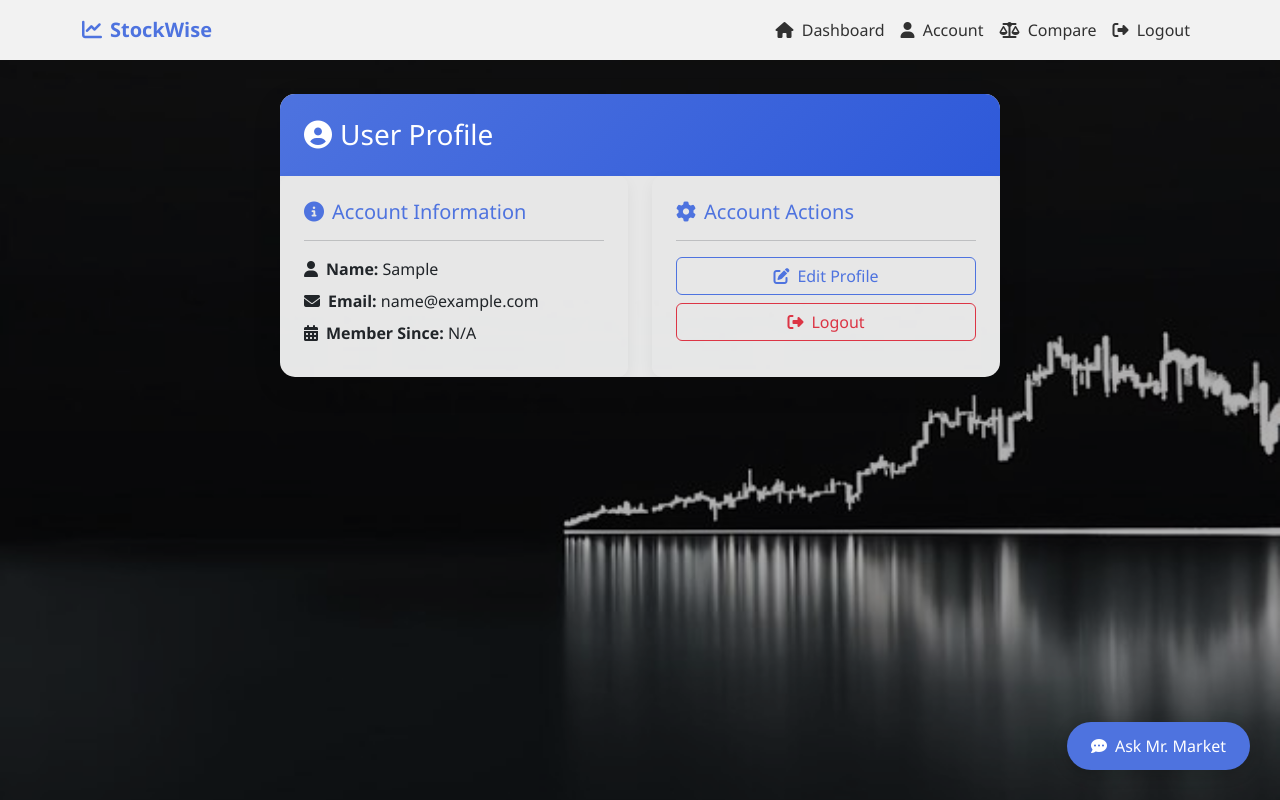
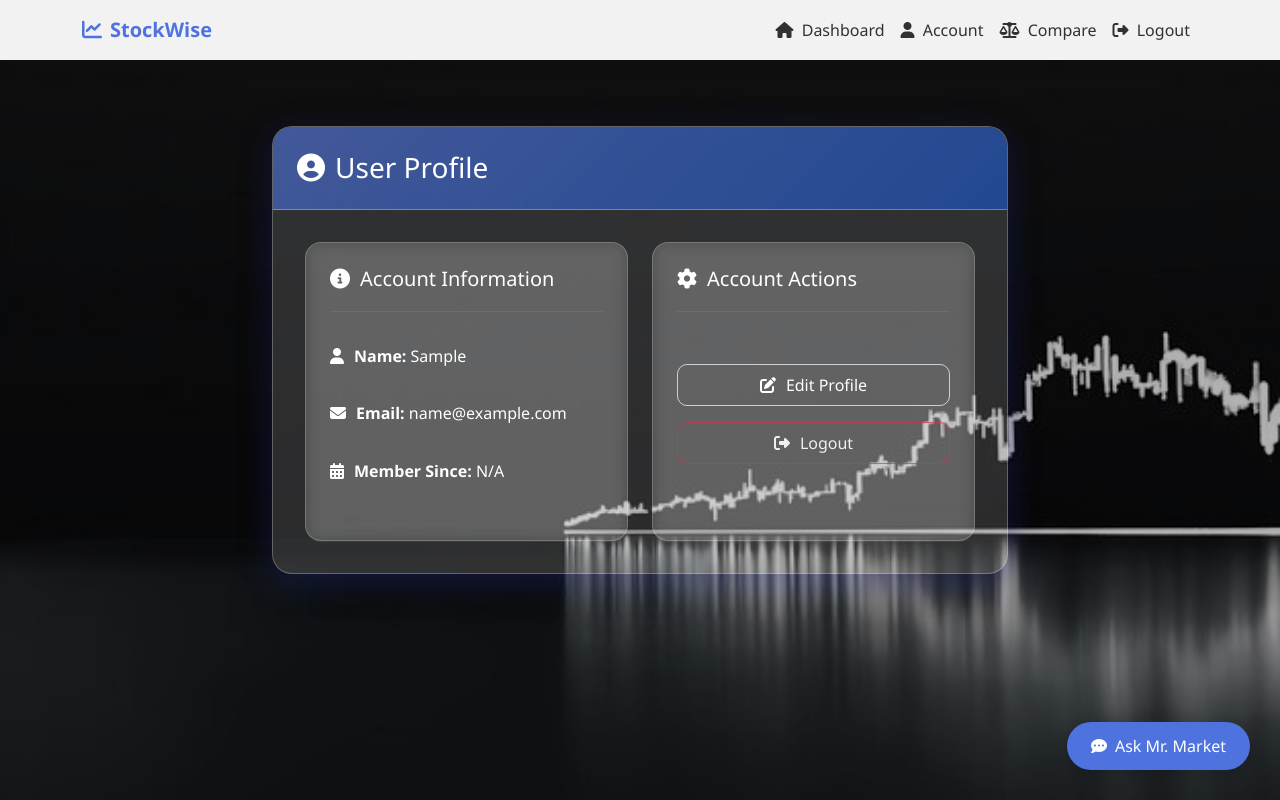
Before and after one commit to Arka-Sengupta/StockWise, a Flask app: page /user-details in a window 1280 px wide. Run offline with Flask 3, Linux system fonts and the light colour scheme; the visitor is signed in with stand-in values (Sample User, id 1).

Commit message:
Update user-details.html

```diff
--- a/website/templates/user-details.html
+++ b/website/templates/user-details.html
@@ -4,98 +4,158 @@
 
 {% block extra_styles %}
 <style>
+  .profile-container {
+    padding: 2rem 0;
+  }
+
   .profile-card {
-    background: rgba(255, 255, 255, 0.9);
-    border-radius: 15px;
-    box-shadow: 0 10px 30px rgba(0, 0, 0, 0.1);
+    background: rgba(255, 255, 255, 0.15) !important;
+    backdrop-filter: blur(12px);
+    -webkit-backdrop-filter: blur(12px);
+    border-radius: 20px !important;
+    border: 1px solid rgba(255, 255, 255, 0.25);
+    box-shadow: 0 8px 32px 0 rgba(31, 38, 135, 0.37);
+    color: white;
+    transition: all 0.3s ease;
     overflow: hidden;
+    width: 100%;
+    min-height: 400px;
+  }
+
+  .profile-card:hover {
+    transform: translateY(-5px);
+    box-shadow: 0 12px 40px rgba(31, 38, 135, 0.45);
   }
 
   .profile-card .card-header {
-    background: linear-gradient(135deg, #4e73df 0%, #2e59d9 100%);
+    background: linear-gradient(135deg, rgba(78, 115, 223, 0.6) 0%, rgba(28, 83, 185, 0.7) 100%) !important;
+    border-bottom: 1px solid rgba(255, 255, 255, 0.3);
     padding: 1.5rem;
   }
 
-  .info-card {
-    border: none;
-    border-radius: 10px;
-    box-shadow: 0 5px 15px rgba(0, 0, 0, 0.05);
-    height: 100%;
+  .profile-card .card-body {
+    padding: 2rem;
   }
 
-  .info-card .card-body {
+  .info-card {
+    background: rgba(255, 255, 255, 0.12) !important;
+    backdrop-filter: blur(8px);
+    -webkit-backdrop-filter: blur(8px);
+    border: 1px solid rgba(255, 255, 255, 0.2);
+    border-radius: 16px !important;
+    color: white;
+    transition: all 0.3s ease;
+    height: 100%;
     padding: 1.5rem;
   }
 
+  .info-card:hover {
+    background: rgba(255, 255, 255, 0.18) !important;
+    transform: translateY(-3px);
+  }
+
   .info-card h5 {
-    color: var(--primary-color);
-    margin-bottom: 1rem;
+    color: white !important;
+    font-size: 1.25rem;
+    margin-bottom: 1.25rem;
   }
 
   .info-card hr {
-    opacity: 0.2;
+    border-color: rgba(255, 255, 255, 0.3);
     margin: 1rem 0;
   }
 
   .info-card p {
-    margin-bottom: 0.5rem;
+    margin-bottom: 1rem;
+    font-size: 1rem;
+    line-height: 1.6;
+    padding: 0.5rem 0;
   }
 
   .btn-outline-primary {
-    border-color: var(--primary-color);
-    color: var(--primary-color);
+    border-color: rgba(255, 255, 255, 0.7);
+    color: white;
+    background: transparent;
+    padding: 0.5rem 1rem;
+    border-radius: 10px;
+    transition: all 0.3s ease;
+    margin: 0.25rem 0;
   }
 
   .btn-outline-primary:hover {
-    background: var(--primary-color);
+    background: rgba(255, 255, 255, 0.25);
     color: white;
+    border-color: white;
   }
 
   .btn-outline-danger {
-    border-color: #dc3545;
-    color: #dc3545;
+    border-color: rgba(220, 53, 69, 0.7);
+    color: rgba(255, 255, 255, 0.9);
+    background: transparent;
+    padding: 0.5rem 1rem;
+    border-radius: 10px;
+    transition: all 0.3s ease;
+    margin: 0.25rem 0;
   }
 
   .btn-outline-danger:hover {
-    background: #dc3545;
+    background: rgba(220, 53, 69, 0.3);
     color: white;
+    border-color: rgba(220, 53, 69, 0.9);
+  }
+
+  .text-muted {
+    color: rgba(255, 255, 255, 0.7) !important;
+  }
+
+  /* Improved spacing */
+  .card-content {
+    padding: 0.5rem 0;
+  }
+
+  .action-buttons {
+    margin-top: 1.5rem;
+  }
+
+  .icon-spacing {
+    margin-right: 10px;
   }
 </style>
 {% endblock %}
 
 {% block content %}
-<div class="container">
+<div class="container profile-container">
   <div class="row justify-content-center animate__animated animate__fadeIn">
-    <div class="col-lg-8">
+    <div class="col-lg-10 col-xl-8">
       <div class="profile-card">
         <div class="card-header text-white">
-          <h3 class="mb-0"><i class="fas fa-user-circle me-2"></i>User Profile</h3>
+          <h3 class="mb-0"><i class="fas fa-user-circle icon-spacing"></i>User Profile</h3>
         </div>
         <div class="card-body">
           <div class="row g-4">
             <div class="col-md-6">
               <div class="info-card">
-                <div class="card-body">
-                  <h5><i class="fas fa-info-circle me-2"></i>Account Information</h5>
-                  <hr>
-                  <p><strong><i class="fas fa-user me-2"></i>Name:</strong> {{ current_user.first_name }}</p>
-                  <p><strong><i class="fas fa-envelope me-2"></i>Email:</strong> {{ current_user.email }}</p>
-                  <p><strong><i class="fas fa-calendar-alt me-2"></i>Member Since:</strong>
+                <h5><i class="fas fa-info-circle icon-spacing"></i>Account Information</h5>
+                <hr>
+                <div class="card-content">
+                  <p><strong><i class="fas fa-user icon-spacing"></i>Name:</strong> {{ current_user.first_name }}</p>
+                  <p><strong><i class="fas fa-envelope icon-spacing"></i>Email:</strong> {{ current_user.email }}</p>
+                  <p><strong><i class="fas fa-calendar-alt icon-spacing"></i>Member Since:</strong>
                     {{ current_user.created_at.strftime('%B %d, %Y') if current_user.created_at else 'N/A' }}</p>
                 </div>
               </div>
             </div>
             <div class="col-md-6">
               <div class="info-card">
-                <div class="card-body">
-                  <h5><i class="fas fa-cog me-2"></i>Account Actions</h5>
-                  <hr>
-                  <div class="d-grid gap-2">
+                <h5><i class="fas fa-cog icon-spacing"></i>Account Actions</h5>
+                <hr>
+                <div class="card-content">
+                  <div class="d-grid gap-2 action-buttons">
                     <a href="#" class="btn btn-outline-primary">
-                      <i class="fas fa-edit me-2"></i>Edit Profile
+                      <i class="fas fa-edit icon-spacing"></i>Edit Profile
                     </a>
                     <a href="{{ url_for('auth.logout') }}" class="btn btn-outline-danger">
-                      <i class="fas fa-sign-out-alt me-2"></i>Logout
+                      <i class="fas fa-sign-out-alt icon-spacing"></i>Logout
                     </a>
                   </div>
                 </div>
```
